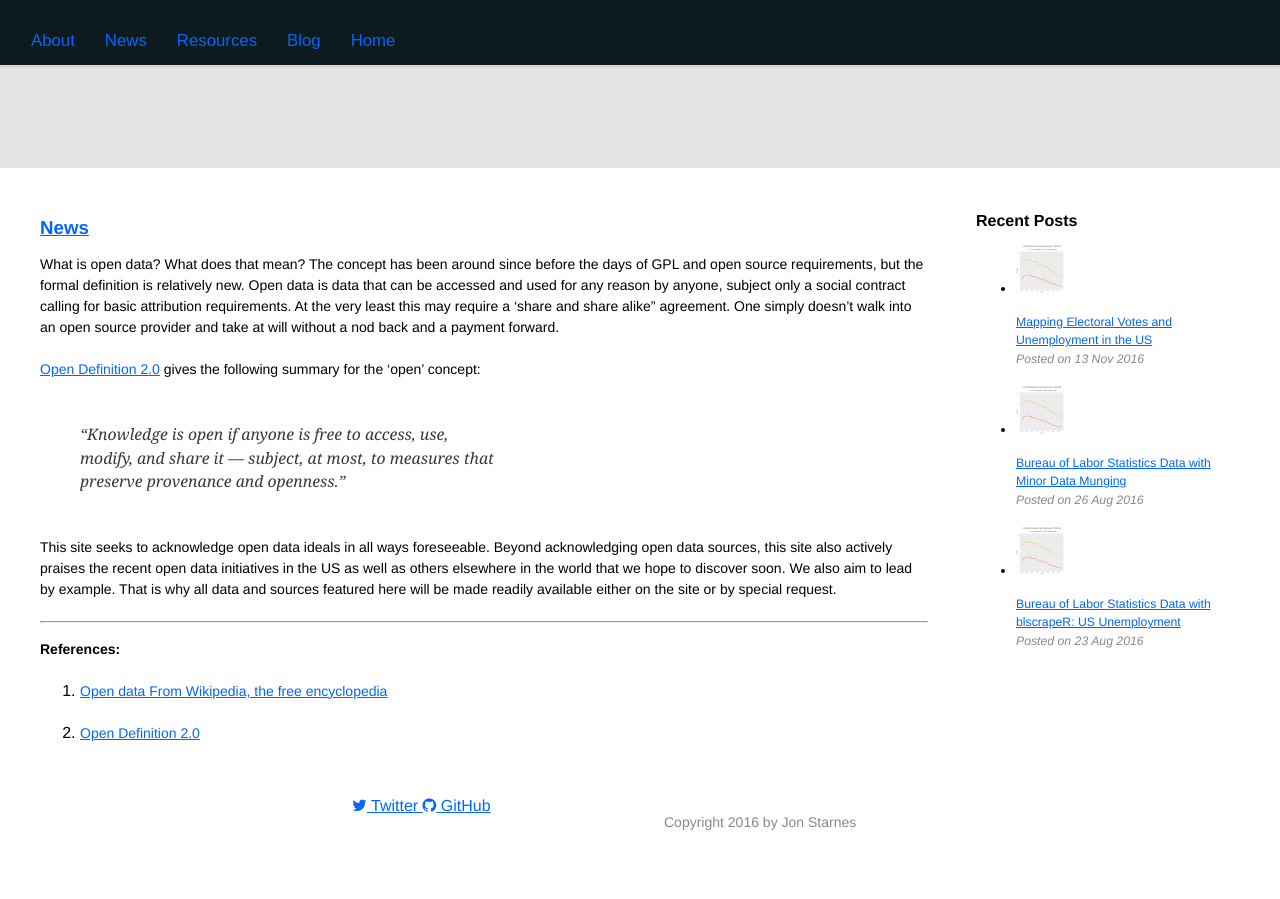
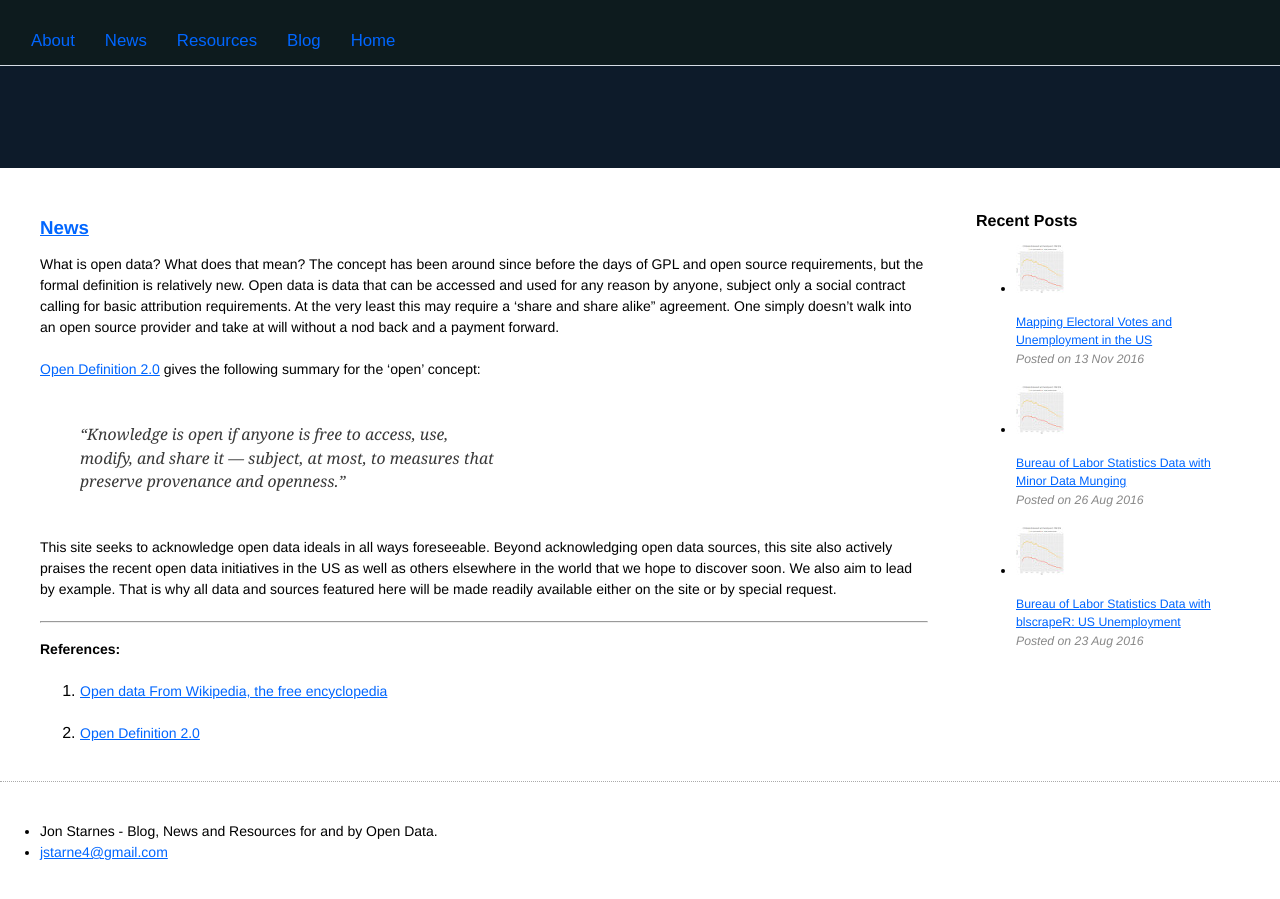
Before and after one commit to jon-starnes/jon-starnes.github.io, a Jekyll site: the page built from index.html, in a window 1280 px wide and 900 px high. Built offline with Jekyll 4.4.1, drawn with Linux system fonts in a browser that asks for light colours; nearby versions of some CDN libraries; some of the changed text lies outside the part shown.

Commit message:
Style updates

```diff
--- a/_includes/footer.html
+++ b/_includes/footer.html
@@ -1,7 +1,37 @@
 
-<div class="container">
+<div class="footer">
   <div class="row">
 
+    <div class="footer-col-wrapper">
+      <div class="footer-col footer-col-1">
+        <ul class="contact-list">
+          <li>{{ site.title }}</li>
+          <li><a href="mailto:{{ site.email }}">{{ site.email }}</a></li>
+        </ul>
+      </div>
+
+      <div class="footer-col footer-col-2">
+        <ul class="social-media-list">
+          {% if site.github_username %}
+          <li>
+            {% include icon-github.html username=site.github_username %}
+          </li>
+          {% endif %}
+
+          {% if site.twitter_username %}
+          <li>
+            {% include icon-twitter.html username=site.twitter_username %}
+          </li>
+          {% endif %}
+        </ul>
+      </div>
+
+      <div class="footer-col footer-col-3">
+        <p>{{ site.description }}</p>
+      </div>
+    </div>
+
+<!--
     <div class="col sidebar1">
       <p class = "desc"></p>
     </div>
@@ -24,5 +54,6 @@
       <p class = "desc">Copyright 2016 by Jon Starnes</p>
     </div>
 
-  </div><!--/row -->
+  </div><!-/row -->
+
 </div><!--/container -->
--- a/_sass/_base.scss
+++ b/_sass/_base.scss
@@ -3,11 +3,11 @@ $main: #FCFAFA;
 /* $font-style: 'Open Sans', sans-serif; */
 $font-color: #0D1B1E;
 $link-color: #7798AB;
-$link-hover-color: #ACECA1;
+$link-hover-color: #8BE8CB; /* middle blue green */
 $heading-font: 'Muli', sans-serif;
 $heading-font-color: #474647;
 $light:  	#778DA9; /* #E7EDF4; */
-$header:  #E5E5E5; /* #1D1425; */
+$header:  #0D1B2A; /* #1D1425; */
 $blockquote: #DEA54B;
 
 *,
```
